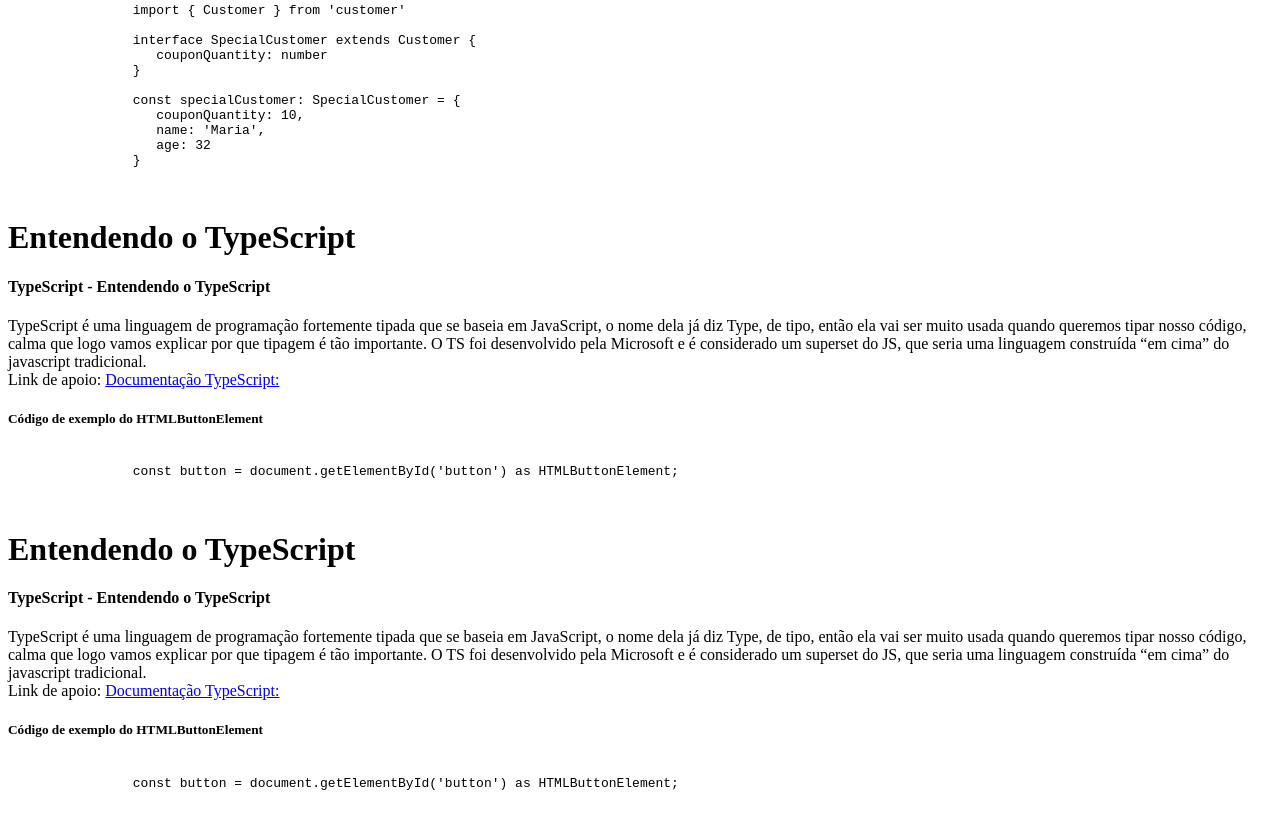
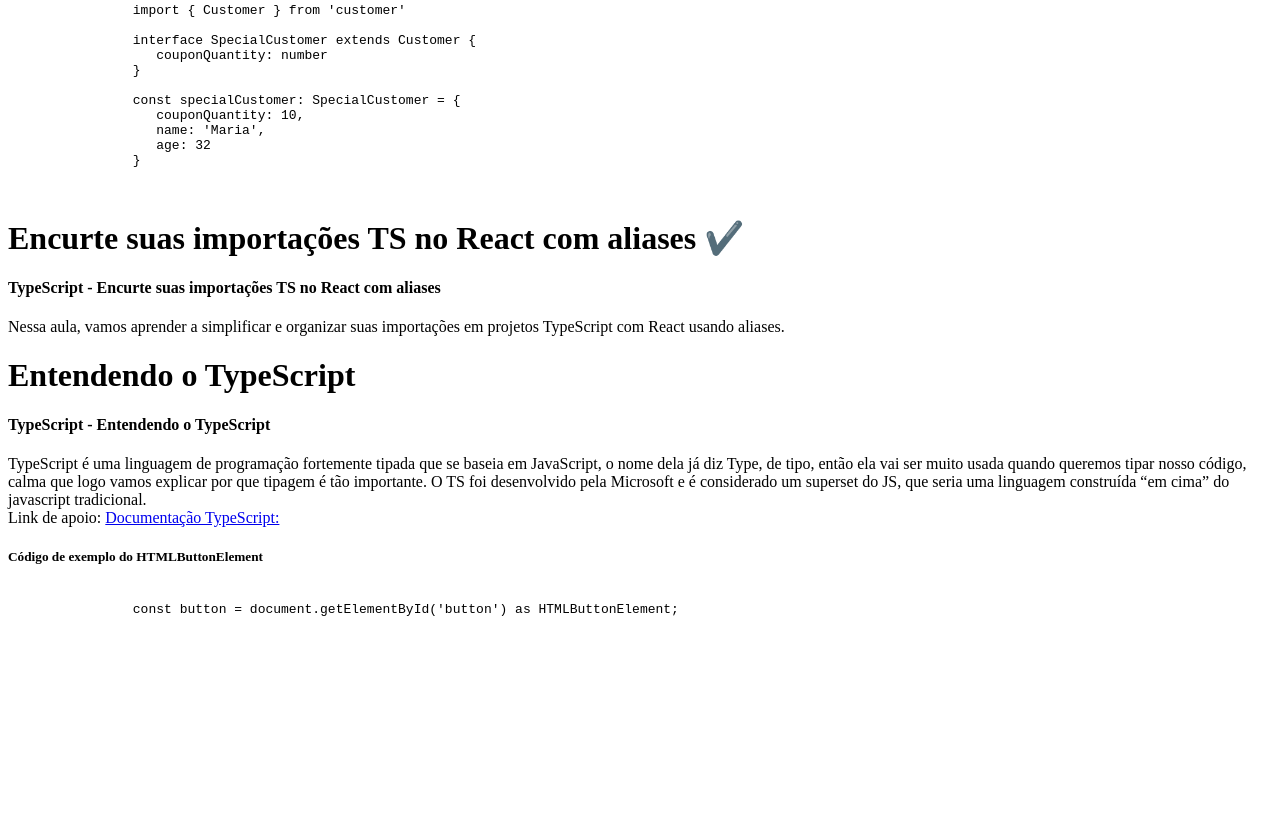
Before and after one commit to FlaviaColiv/JEST_REACT, a plain HTML site: page TYPESCRIPT/index.html in a window 1280 px wide. Shown: the part 6327-7155 px from the top of the page. After the commit the page ends 6987 px from the top, so only its background shows below. Drawn offline with Linux system fonts and the light colour scheme.

Commit message:
typS 060325 20

```diff
--- a/TYPESCRIPT/index.html
+++ b/TYPESCRIPT/index.html
@@ -470,26 +470,13 @@
         </pre>
     </div>
 
+    <!-- ok -->
     <div>
-        <h1>Entendendo o TypeScript</h1>
-        <h4>TypeScript - Entendendo o TypeScript</h4>
+        <h1>Encurte suas importações TS no React com aliases ✔️</h1>
+        <h4>TypeScript - Encurte suas importações TS no React com aliases</h4>
         <p>
-            TypeScript é uma linguagem de programação fortemente tipada que se baseia em JavaScript, o nome dela já diz
-            Type, de tipo, então ela vai ser muito usada quando queremos tipar nosso código, calma que logo vamos
-            explicar por que tipagem é tão importante.
-
-            O TS foi desenvolvido pela Microsoft e é considerado um superset do JS, que seria uma linguagem construída
-            “em cima” do javascript tradicional.
-            <br>
-            Link de apoio:
-            <a href="https://www.typescriptlang.org/">Documentação TypeScript:</a>
+            Nessa aula, vamos aprender a simplificar e organizar suas importações em projetos TypeScript com React usando aliases.
         </p>
-        <h5>Código de exemplo do HTMLButtonElement</h5>
-        <pre>
-            <code>
-                const button = document.getElementById('button') as HTMLButtonElement;
-            </code>
-        </pre>
     </div>
 
     <div>
```
